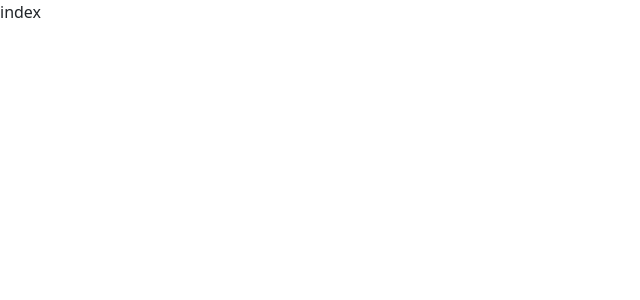
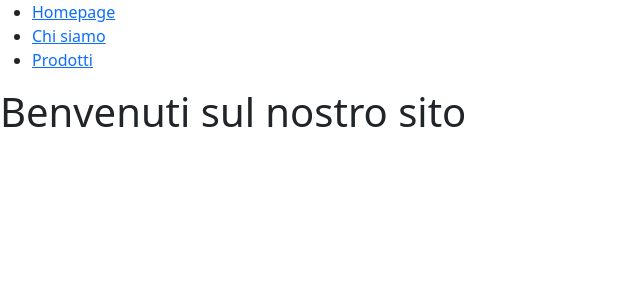
Before and after one commit to MarcoFiordi/react-router, a React (Vite) app: page / in a window 1280 px wide. Shown: the top 300 px of the page, without its empty margins (0-640 px from the left). Built offline with nearby package versions, Linux system fonts and the light colour scheme.

Commit message:
aggiunte navbar e rotte principali

```diff
--- a/src/App.jsx
+++ b/src/App.jsx
@@ -1,17 +1,25 @@
 import { useState } from "react";
-import {BrowserRouter, Routes, Route
+import {
+  BrowserRouter, Routes, Route
 } from "react-router-dom";
-import Index from "./pages";
-import Contacts from "./pages/contacts";
+import Navbar from "./components/Navbar";
+import Homepage from "./pages/Homepage";
+import Contacts from "./pages/Contacts";
+import Error404 from "./pages/Error404";
+import Prodotti from "./pages/Prodotti";
 
 
 function App() {
 
   return (
+
     <BrowserRouter>
+      <Navbar />
       <Routes>
-        <Route path="" element={<Index/>} />
+        <Route path="/" element={<Homepage/>} />
         <Route path="/contacts" element={<Contacts/>}/>
+        <Route path="/prodotti" element={<Prodotti/>}/>
+        <Route path="*" element={<Error404/>} />
       </Routes>
     </BrowserRouter>
   )
--- /dev/null
+++ b/src/components/Navbar.jsx
@@ -0,0 +1,20 @@
+import { Link } from "react-router";
+
+function Navbar() {
+    return (
+        <nav>
+            <ul>
+                <li>
+                    <Link to="/">Homepage</Link>
+                </li>
+                <li>
+                    <Link to="/contacts">Chi siamo</Link>
+                </li>
+                <li>
+                    <Link to="/prodotti">Prodotti</Link>
+                </li>
+            </ul>
+        </nav>
+    )
+}
+export default Navbar;
--- a/src/pages/Contacts.jsx
+++ b/src/pages/Contacts.jsx
@@ -1,6 +1,6 @@
 function Contacts() {
     return (
-        <div>contacts</div>
+        <h1>Chi siamo</h1>
     )
 }
 export default Contacts;
--- /dev/null
+++ b/src/pages/Error404.jsx
@@ -0,0 +1,6 @@
+function Error404() {
+    return (
+        <h1>Error404</h1>
+    )
+}
+export default Error404
--- a/src/pages/Index.jsx
+++ b/src/pages/Homepage.jsx
@@ -1,6 +1,6 @@
 function Index() {
     return (
-        <div>index</div>
+        <h1>Benvenuti sul nostro sito</h1>
     )
 }
 export default Index;
--- /dev/null
+++ b/src/pages/Prodotti.jsx
@@ -0,0 +1,6 @@
+function Prodotti() {
+    return (
+        <div>Prodotti</div>
+    )
+}
+export default Prodotti
```
